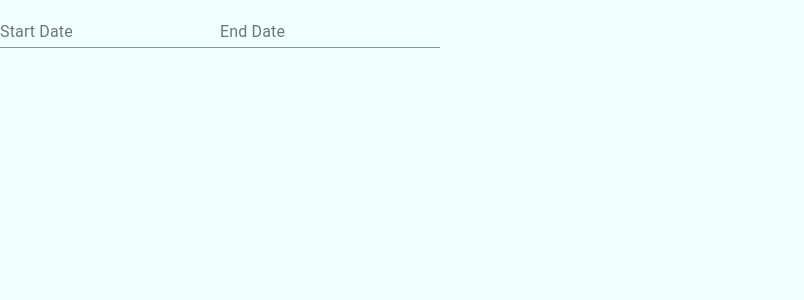
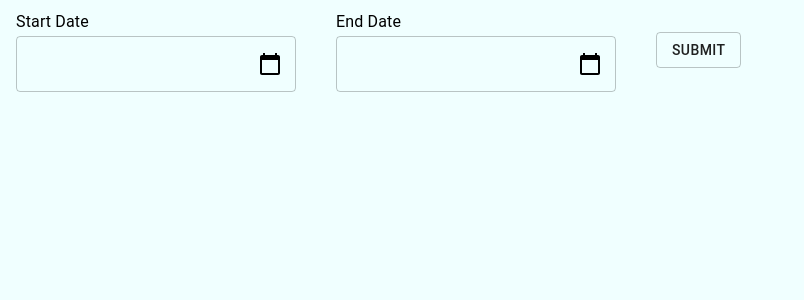
Before and after one commit to BNG-APP/CMS-Frontend, a React (Vite) app: page /swipe4win/ViewResult in a window 1280 px wide. Shown: the top 300 px of the page, without its empty margins (0-804 px from the left). Built offline with nearby package versions, Linux system fonts and the light colour scheme.

Commit message:
changes update in result page

```diff
--- a/package.json
+++ b/package.json
@@ -10,7 +10,7 @@
     "preview": "vite preview"
   },
   "dependencies": {
-    "@date-io/date-fns": "^2.16.0",
+    "@date-io/date-fns": "^1.3.13",
     "@material-ui/core": "^4.12.4",
     "@material-ui/icons": "^4.11.3",
     "@material-ui/pickers": "^3.3.10",
--- a/src/Component/Swipe4win/MultiQuestion.jsx
+++ b/src/Component/Swipe4win/MultiQuestion.jsx
@@ -3,6 +3,7 @@ import React, { useEffect, useState } from "react";
 import { useLocation, useNavigate } from "react-router-dom";
 import { Header } from "../../CommonComponent";
 import { convertToPNG } from "../../CommonComponent/CovertToPNG";
+import { POST } from "../../shared/Axios";
 import { API_URLS } from "../../shared/Constant";
 import useFetch from "../../Utilities/useFetch";
 
@@ -17,8 +18,8 @@ function MultiQuestion() {
   const [convertedLogoFile, setConvertedLogoFile] = useState(null);
   const [isDisabled, setIsDisabled] = useState(true);
   const [dataUpdload, dataUploadApi, loading] = useFetch(API_URLS.dataUpload, {
-    imageFile: selectedFile && selectedFile,
-    csvFile: selectedCSVFile && selectedCSVFile,
+    imageFile: selectedFile,
+    csvFile:  selectedCSVFile,
   });
   const navigate = useNavigate();
 
@@ -34,7 +35,15 @@ function MultiQuestion() {
   }, [selectedCSVFile, selectedFile]);
 
   const uploadApi = () => {
-    dataUploadApi();
+    console.log(selectedFile,selectedCSVFile,"selected file");
+    const data={ "imageFile": selectedFile,
+      "csvFile":  selectedCSVFile,}
+    POST(API_URLS.dataUpload,data).then((res)=>{
+      console.log(res)
+    }).catch((err)=>{console.log(err);})
+
+
+
   };
 
   const handleCSVUpload = (e) => {
@@ -51,27 +60,6 @@ function MultiQuestion() {
     convertToPNG(file, setConvertedLogoFile);
   };
 
-  // const convertToPNG = (file) => {
-  //   const reader = new FileReader();
-  //   reader.onload = function (event) {
-  //     const img = new Image();
-  //     img.onload = function () {
-  //       const canvas = document.createElement("canvas");
-  //       canvas.width = img.width;
-  //       canvas.height = img.height;
-  //       const ctx = canvas.getContext("2d");
-  //       ctx.drawImage(img, 0, 0);
-  //       canvas.toBlob((blob) => {
-  //         const converted = new File([blob], "converted.png", {
-  //           type: "image/png",
-  //         });
-  //         setConvertedFile(converted);
-  //       }, "image/png");
-  //     };
-  //     img.src = event.target.result;
-  //   };
-  //   reader.readAsDataURL(file);
-  // };
 
     const handleDownload = () => {
       const downloadLink = document.createElement("a");
--- a/src/Component/Swipe4win/Swipe4win.jsx
+++ b/src/Component/Swipe4win/Swipe4win.jsx
@@ -23,6 +23,9 @@ const useStyles = makeStyles((theme) => ({
     textAlign: "center",
     border: "1px solid #ccc", // Border style
     borderRadius: 4, // Optional: Adding border radius
+  },
+  button:{
+    margin: theme.spacing(1.5),
   },
 }));
 const ITEM_HEIGHT = 40;
@@ -59,8 +62,13 @@ function Swipe4win() {
     setSelectedOp(event.target.value);
 
   };
-  const FilterOpID=oprData&&Object.keys(oprData).find(country=>country==selectedItem)
-  console.log(FilterOpID,"oprID");
+  useEffect(() => {
+  if(selectedOp){
+localStorage.setItem("op",oprData[selectedItem].operators[0].operatorId)
+  }
+  }, [selectedOp])
+
+
   return (
     <div>
       {loading?<Loader />:
@@ -117,7 +125,7 @@ function Swipe4win() {
                 </Select>
               </FormControl>
             </div>
-            <Button  variant="outlined" onClick={()=>{navigate("/swipe4win/MultiQuestion")}}>Show</Button>
+            <Button className={classes.button} variant="outlined" onClick={()=>{navigate("/swipe4win/MultiQuestion")}}>Show</Button>
           </div>
         </div>
       </div>
--- a/src/Component/Swipe4win/VeiwEntity.jsx
+++ b/src/Component/Swipe4win/VeiwEntity.jsx
@@ -17,6 +17,7 @@ import { API_URLS } from "../../shared/Constant";
 import { useLocation, useNavigate, useParams } from "react-router-dom";
 import { DecodeBase64 } from "../../CommonComponent/DecodeBase64";
 import { Header, Loader } from "../../CommonComponent";
+import { POST } from "../../shared/Axios";
 
 const useStyles = makeStyles((theme) => ({
   menu: {
@@ -40,7 +41,7 @@ const ViewEntity = () => {
   const classes = useStyles();
   const location = useLocation();
 const navigate=useNavigate()
-
+const op=window.localStorage.getItem("op")
   window.localStorage.setItem("op", location.state);
   const [anchorEl, setAnchorEl] = useState(null);
   const [selectedItemId, setSelectedItemId] = useState(null);
@@ -70,9 +71,16 @@ const navigate=useNavigate()
   //   navigate(`/edit/${idx}`)
   // };
 
-  const handleDelete = () => {
+  const handleDelete = (item) => {
     // Handle delete logic here
-    console.log("Delete item with ID:", selectedItemId);
+    console.log("Delete item with ID:",item);
+    const data={
+      "operatorId": op,
+    "questionId": item._id
+    }
+POST(API_URLS.Delete,data).then((res)=>{
+  console.log(res);
+}).catch((err)=>{console.log(err)})
     handleMenuClose();
   };
 
@@ -164,7 +172,7 @@ const navigate=useNavigate()
                   >
                     {/* onClick={()=>handleEdit(item,idx)} */}
                     <MenuItem  onClick={() => navigate("/swipe4win/EditDetails",{state:item})}>Edit</MenuItem>
-                    <MenuItem onClick={handleDelete}>Delete</MenuItem>
+                    <MenuItem onClick={()=>handleDelete(item)}>Delete</MenuItem>
                   </Menu>
 
                 </TableRow>
--- a/src/Component/Swipe4win/ViewResult.jsx
+++ b/src/Component/Swipe4win/ViewResult.jsx
@@ -1,10 +1,14 @@
-import React, { useState } from 'react'
-import { DatePicker, MuiPickersUtilsProvider } from "@material-ui/pickers";
+import React, { useState } from "react";
+import { Grid, Typography, FormControl, OutlinedInput, InputAdornment, Button } from "@material-ui/core";
+import { KeyboardDatePicker, MuiPickersUtilsProvider } from "@material-ui/pickers";
 import DateFnsUtils from "@date-io/date-fns";
+import CalendarTodayIcon from "@material-ui/icons/CalendarToday";
 
-function ViewResult() {
+const ViewResult = () => {
   const [startDate, setStartDate] = useState(null);
   const [endDate, setEndDate] = useState(null);
+  const [openStartDatePicker, setOpenStartDatePicker] = useState(false);
+  const [openEndDatePicker, setOpenEndDatePicker] = useState(false);
 
   const handleStartDateChange = (date) => {
     setStartDate(date);
@@ -14,26 +18,101 @@ function ViewResult() {
     setEndDate(date);
   };
 
+  const handleStartDateIconClick = () => {
+    setOpenStartDatePicker(true);
+  };
+
+  const handleEndDateIconClick = () => {
+    setOpenEndDatePicker(true);
+  };
+
+  const handleSubmit = () => {
+    // Handle submit logic here
+  };
+
   return (
-    <div>
+    <div className="mx-4 my-2">
       <MuiPickersUtilsProvider utils={DateFnsUtils}>
-      <div>
-        <DatePicker
-          label="Start Date"
+        <Grid container spacing={4} alignItems="center">
+          <Grid item xs={12} sm={3}>
+            <Typography variant="subtitle1" style={{ color: "black" }}>
+              Start Date
+            </Typography>
+            <KeyboardDatePicker
+              disableToolbar
+              variant="inline"
+              format="MM/dd/yyyy"
+              margin="normal"
+              id="start-date-picker"
               value={startDate}
               onChange={handleStartDateChange}
-          // Add any desired props, such as format or disablePast, to customize the DatePicker
+              open={openStartDatePicker}
+              onOpen={() => setOpenStartDatePicker(true)}
+              onClose={() => setOpenStartDatePicker(false)}
+              KeyboardButtonProps={{
+                "aria-label": "change start date",
+              }}
+              TextFieldComponent={(props) => (
+                <OutlinedInput
+                  {...props}
+                  endAdornment={
+                    <InputAdornment position="end">
+                      <CalendarTodayIcon
+                        style={{ color: "black" }}
+                        onClick={handleStartDateIconClick}
                       />
-        <DatePicker
-          label="End Date"
+                    </InputAdornment>
+                  }
+                />
+              )}
+              keyboardInputProps={{
+                readOnly: true, // Make the input field readOnly
+              }}
+            />
+          </Grid>
+          <Grid item xs={12} sm={3}>
+            <Typography variant="subtitle1" style={{ color: "black" }}>
+              End Date
+            </Typography>
+            <KeyboardDatePicker
+              disableToolbar
+              variant="inline"
+              format="MM/dd/yyyy"
+              margin="normal"
+              id="end-date-picker"
               value={endDate}
               onChange={handleEndDateChange}
-          // Add any desired props, such as format or disablePast, to customize the DatePicker
+              open={openEndDatePicker}
+              onOpen={() => setOpenEndDatePicker(true)}
+              onClose={() => setOpenEndDatePicker(false)}
+              KeyboardButtonProps={{
+                "aria-label": "change end date",
+              }}
+              TextFieldComponent={(props) => (
+                <OutlinedInput
+                  {...props}
+                  endAdornment={
+                    <InputAdornment position="end">
+                      <CalendarTodayIcon
+                        style={{ color: "black" }}
+                        onClick={handleEndDateIconClick}
                       />
-      </div>
+                    </InputAdornment>
+                  }
+                />
+              )}
+              keyboardInputProps={{
+                readOnly: true, // Make the input field readOnly
+              }}
+            />
+          </Grid>
+          <Grid item xs={12} sm={3}>
+            <Button variant="outlined" onClick={handleSubmit}>Submit</Button>
+          </Grid>
+        </Grid>
       </MuiPickersUtilsProvider>
     </div>
-  )
-}
+  );
+};
 
-export default ViewResult
+export default ViewResult;
--- a/src/shared/Constant.js
+++ b/src/shared/Constant.js
@@ -4,7 +4,7 @@ export const API_URLS = {
     dataUpload: API_BASE_URL + "servicedata/zip/upload",
     opertordata: API_BASE_URL + "data/alloperators",
     Buy: API_BASE_URL + "pack/buy",
-    Answer: API_BASE_URL + "user/question/answer",
+    Delete: API_BASE_URL + "cms/questions/delete",
     Start: API_BASE_URL + "quiz/start",
     End: API_BASE_URL + "quiz/end",
     LeaderBoard: API_BASE_URL + "user/leaderboard",
```
Also changed, not shown: 1 other file (tests, documents, lock files or other folders). Lines whose indentation alone changed are shown as unchanged.
